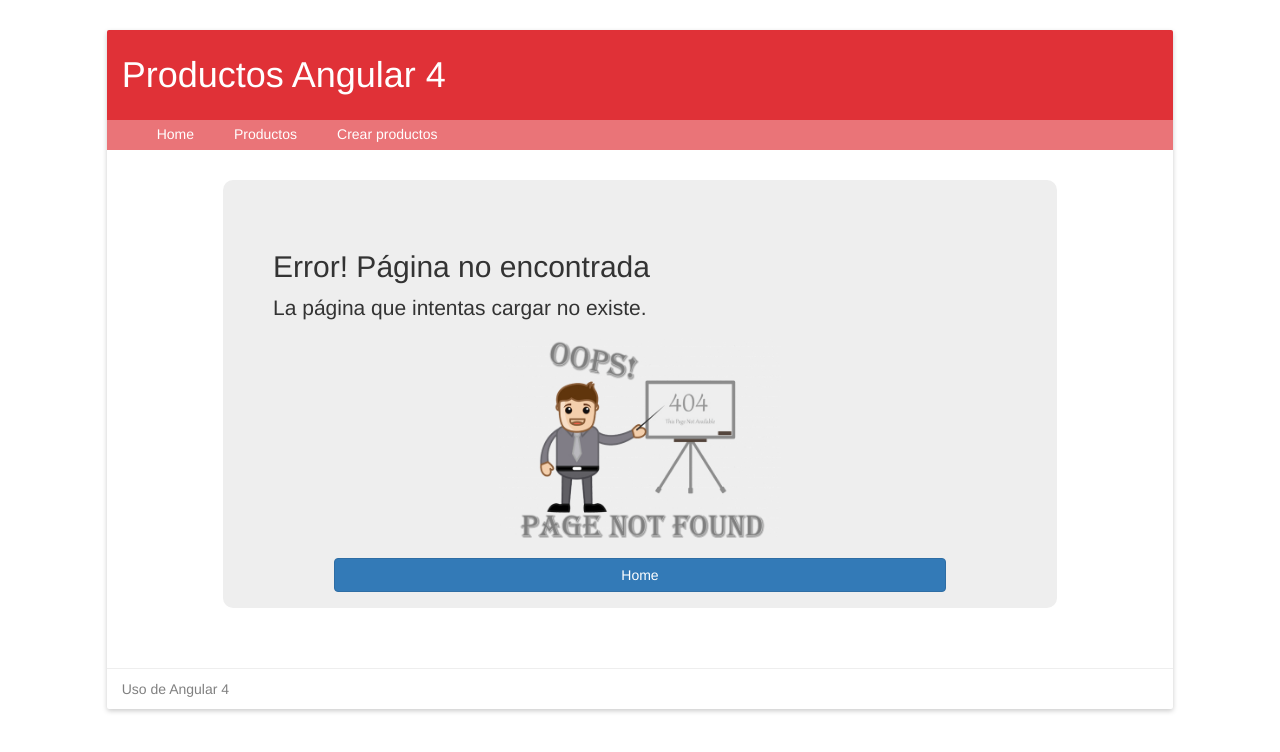
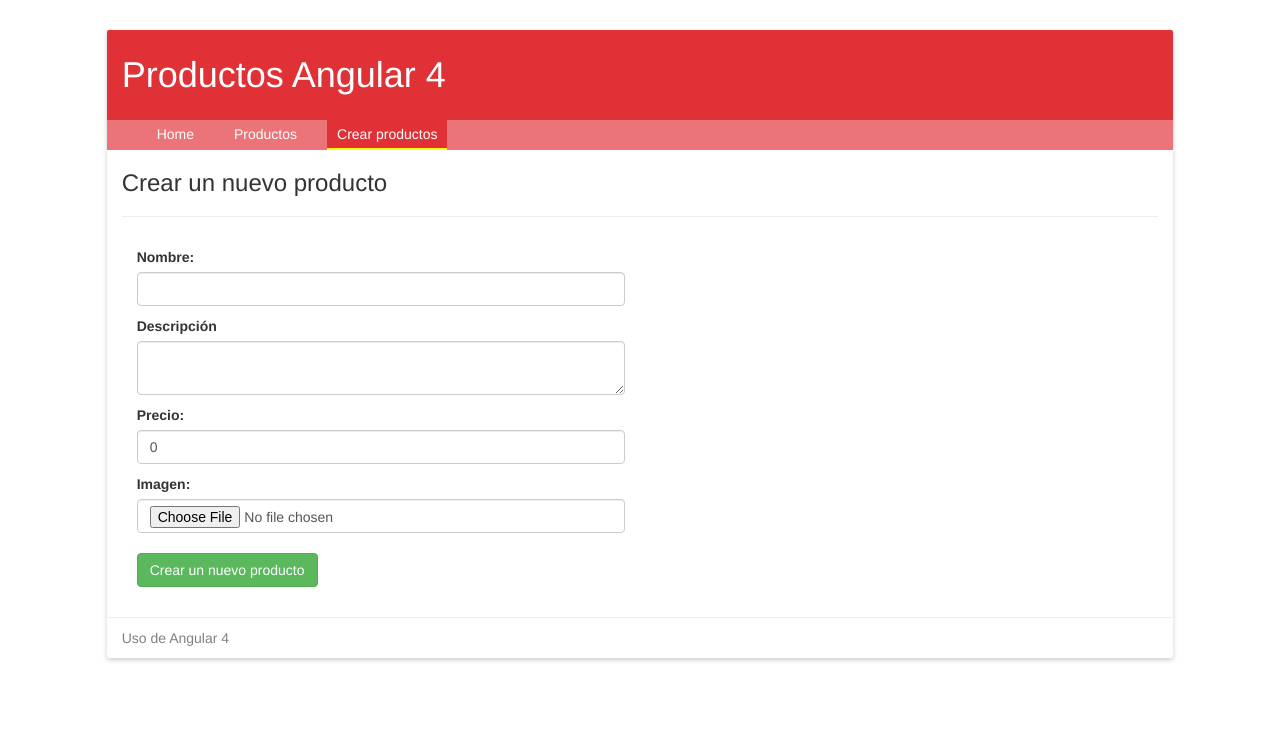
Before and after one commit to pablosilvab/curso-angular4-webapp, an Angular app: page /crear-producto in a window 1280 px wide. Shown: the top 752 px of the page. Built offline with nearby package versions, Linux system fonts and the light colour scheme.

Commit message:
Formulario para agrega registros

```diff
--- a/src/app/app.component.html
+++ b/src/app/app.component.html
@@ -8,7 +8,7 @@
     <ul>
       <li><a [routerLink]="['/home']" [routerLinkActive]="['activado']">Home</a></li>
       <li><a [routerLink]="['/productos']" [routerLinkActive]="['activado']">Productos</a></li>
-      <li><a href="#">Crear productos</a></li>
+      <li><a [routerLink]="['/crear-producto']" [routerLinkActive]="['activado']">Crear productos</a></li>
     </ul>
   </nav>
   <section id="main" class="col-lg-12">
--- a/src/app/app.module.ts
+++ b/src/app/app.module.ts
@@ -11,6 +11,7 @@ import { AppComponent } from './app.component';
 import { HomeComponent } from './components/home.component';
 import { ErrorComponent } from './components/error.component';
 import { ProductosListComponent } from './components/productos-list.component';
+import { ProductoAddComponent } from './components/producto-add.component';
 
 
 @NgModule({
@@ -18,7 +19,8 @@ import { ProductosListComponent } from './components/productos-list.component';
     AppComponent,
     HomeComponent,
     ErrorComponent,
-    ProductosListComponent
+    ProductosListComponent,
+    ProductoAddComponent
   ],
   imports: [
     BrowserModule,
--- a/src/app/app.routing.ts
+++ b/src/app/app.routing.ts
@@ -4,12 +4,14 @@ import { Routes, RouterModule} from '@angular/router';
 //  Componentes
 import { HomeComponent } from './components/home.component';
 import { ErrorComponent } from './components/error.component';
+import { ProductoAddComponent } from './components/producto-add.component';
 import { ProductosListComponent } from './components/productos-list.component';
 
 const appRoutes: Routes = [
     {path: '', component: HomeComponent},
     {path: 'home', component: HomeComponent},
     {path: 'productos', component: ProductosListComponent},
+    {path: 'crear-producto', component: ProductoAddComponent},
     {path: '**', component: ErrorComponent}
 ];
 
--- /dev/null
+++ b/src/app/components/producto-add.component.ts
@@ -0,0 +1,29 @@
+import { Producto } from './../models/producto';
+import { Component } from '@angular/core';
+import { Router, ActivatedRoute, Params } from '@angular/router';
+import { ProductoService } from './../services/producto.services';
+
+@Component({
+    selector: 'producto-add',
+    templateUrl: '../views/producto-add.html',
+    providers: [ProductoService]
+})
+
+export class ProductoAddComponent {
+    public titulo: string;
+    public producto: Producto;
+
+    constructor() {
+        this.titulo = 'Crear un nuevo producto';
+        this.producto = new Producto(0,'','',0,'');
+    }
+
+    ngOnInit() {
+        console.log('Producto-add.component.ts cargado!');
+    }
+
+    onSubmit(){
+        console.log(this.producto);
+    }
+
+}
--- /dev/null
+++ b/src/app/views/producto-add.html
@@ -0,0 +1,17 @@
+<h3>{{titulo}}</h3>
+<hr/>
+
+<form #formProducto="ngForm" class="col-lg-6" id="form-producto" (ngSubmit)="onSubmit()">
+    <label for="nombre">Nombre: </label>
+    <input type="text" #nombre="ngModel" name="nombre" [(ngModel)]="producto.nombre" class="form-control">
+    <label for="description">Descripción</label>
+    <textarea #description="ngModel" name="description" [(ngModel)]="producto.description" class="form-control"></textarea>
+    <label for="precio">Precio: </label>
+    <input type="text" #precio="ngModel" name="precio" [(ngModel)]="producto.precio" class="form-control">
+    <label for="imagen">Imagen: </label>
+    <input type="file" class="form-control">
+
+    <br/>
+    <input type="submit" value="{{titulo}}" class="btn btn-success">
+
+</form>
--- a/src/app/views/productos-list.html
+++ b/src/app/views/productos-list.html
@@ -1,7 +1,7 @@
 <h3>{{titulo}}</h3>
 <hr/>
 <div *ngIf="!productos">
-    Cargado prductos...
+    Cargado productos...
 </div>
 <div *ngIf="productos">
     <ul>
--- a/src/assets/styles.css
+++ b/src/assets/styles.css
@@ -71,6 +71,9 @@
     color: gray;
 }
 
+#form-producto label{
+    margin-top: 10px;
+}
 
 img {
     display: block;
```
